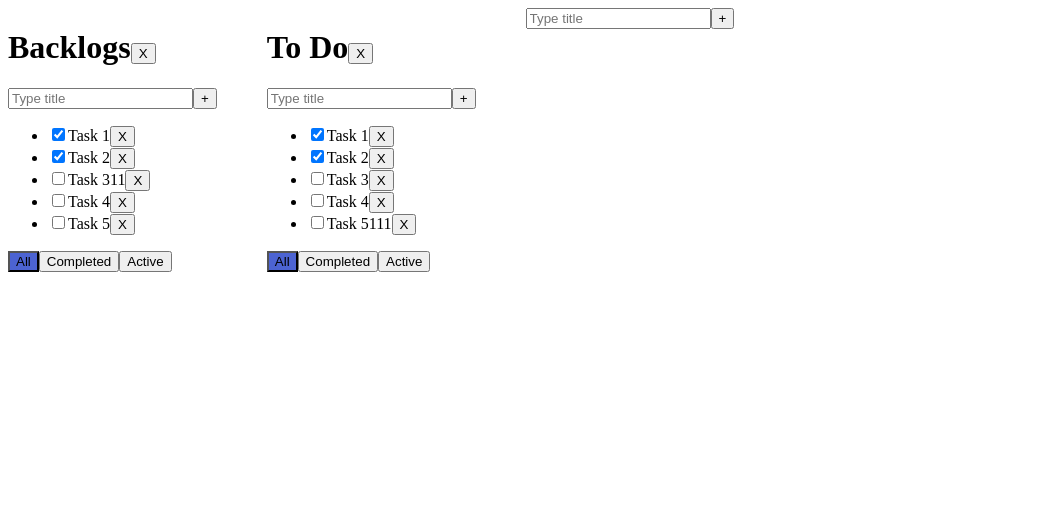
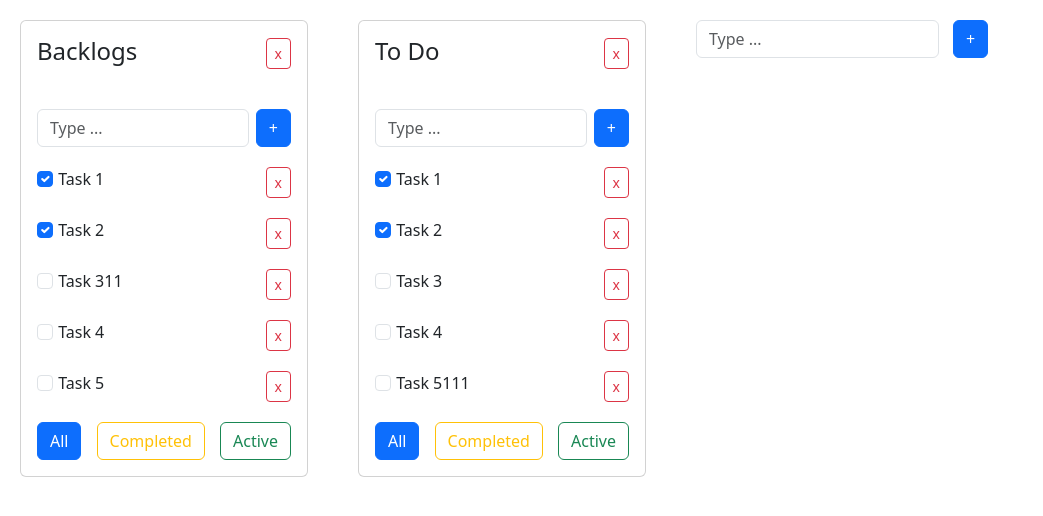
Before and after one commit to BekzodDeveloper/todolist-v2, a React (Create React App) app: page / in a window 1280 px wide. Shown: the top 516 px of the page, without its empty margins (0-1043 px from the left). Built offline with nearby package versions, Linux system fonts and the light colour scheme.

Commit message:
Add react-bootstrap and style the components

```diff
--- a/package.json
+++ b/package.json
@@ -11,7 +11,9 @@
     "@types/react": "^18.0.0",
     "@types/react-dom": "^18.0.0",
     "@types/uuid": "^9.0.1",
+    "bootstrap": "^5.3.0",
     "react": "^18.2.0",
+    "react-bootstrap": "^2.7.4",
     "react-dom": "^18.2.0",
     "react-scripts": "5.0.1",
     "typescript": "^4.4.2",
--- a/public/index.html
+++ b/public/index.html
@@ -24,6 +24,12 @@
       work correctly both with client-side routing and a non-root public URL.
       Learn how to configure a non-root public URL by running `npm run build`.
     -->
+    <link
+            rel="stylesheet"
+            href="https://cdn.jsdelivr.net/npm/bootstrap@5.3.0/dist/css/bootstrap.min.css"
+            integrity="sha384-9ndCyUaIbzAi2FUVXJi0CjmCapSmO7SnpJef0486qhLnuZ2cdeRhO02iuK6FUUVM"
+            crossorigin="anonymous"
+    />
     <title>React App</title>
   </head>
   <body>
--- a/src/App.css
+++ b/src/App.css
@@ -1,3 +1,6 @@
+body{
+    overflow-x: auto;
+}
 .todolist__wrapper{
     display: flex;
     grid-gap: 50px;
--- a/src/App.tsx
+++ b/src/App.tsx
@@ -3,11 +3,13 @@ import './App.css';
 import {TaskType, Todolist} from "./components/Todolist";
 import {v1} from "uuid";
 import {AddItemForm} from "./components/AddItemForm";
+import {Col, Container, Row} from "react-bootstrap";
 
 
 export type FilterValueType = "all" | "active" | "completed";
 export type TodolistType = { id: string, title: string, filter: FilterValueType };
 export type TasksStateType = { [key: string]: Array<TaskType> }
+
 
 function App() {
 
@@ -78,7 +80,6 @@ function App() {
     }
 
     function onChangeTaskTitle(taskTitle: string, taskId: string, todolistId: string) {
-        debugger
         tasks[todolistId].find(t => {
             if (taskId === t.id) {
                 t.title = taskTitle;
@@ -90,6 +91,9 @@ function App() {
 
     return (
         <div className="App">
+            <Container fluid style={{padding:"20px"}}>
+                <Row>
+                    <Col>
                         <div className={"todolist__wrapper"}>
 
                             {todolists.map(tl => {
@@ -122,10 +126,14 @@ function App() {
                                                  onChangeTaskTitle={onChangeTaskTitle}
                                 />
                             })}
+
                             <AddItemForm addItem={(title: string) => {
                                 addTodolist(title)
                             }}/>
                         </div>
+                    </Col>
+                </Row>
+            </Container>
         </div>
     );
 }
--- a/src/components/AddItemForm.tsx
+++ b/src/components/AddItemForm.tsx
@@ -1,5 +1,6 @@
 import * as React from "react";
 import {ChangeEvent, FC, KeyboardEvent, useState} from "react";
+import {Button, Col, Container, Form, InputGroup, Row} from "react-bootstrap";
 
 export type AddItemForm = {
     addItem: (title: string) => void
@@ -33,16 +34,34 @@ export const AddItemForm: FC<AddItemForm>
         }
     }
 
-    return <div>
-        <input value={newTaskTitle}
-               onChange={onChangeNewTaskTitle}
-               onKeyPress={onKeyPress}
-               type="text" placeholder={"Type title"}
-               className={error ? "error" : ""}
-        />
+    return <div style={{marginBottom:"20px"}}>
+        <Container>
+            <Row className="justify-content-lg-between">
+                <Col style={{padding:"0px"}}
+                    md={10}>
+                    <Form.Control
+                        placeholder={"Type ..."}
+                        aria-label={newTaskTitle}
+                        aria-describedby="basic-addon1"
+                        onChange={onChangeNewTaskTitle}
+                        onKeyPress={onKeyPress}
+                        className={error ? "error" : ""}
+                        value={newTaskTitle}
+                    /></Col>
+                <Col style={{padding:"0px"}}
+                    md="auto"><Button variant={"primary"} onClick={onAddTask}>+</Button>
+                    {error ? <div className="error-message">{error}</div> : ""}</Col>
+            </Row>
 
-        <button onClick={onAddTask}>+</button>
-        {error ? <div className="error-message">{error}</div> : ""}
+            {/*<input value={newTaskTitle}*/}
+            {/*       onChange={onChangeNewTaskTitle}*/}
+            {/*       type="text" placeholder={"Type title"}*/}
+            {/*       onChange={onChangeNewTaskTitle}*/}
+            {/*       onKeyPress={onKeyPress}*/}
+            {/*       className={error ? "error" : ""}*/}
+            {/*/>*/}
 
+
+        </Container>
     </div>
 }
--- a/src/components/EditableSpan.tsx
+++ b/src/components/EditableSpan.tsx
@@ -1,5 +1,6 @@
 import * as React from "react";
 import {ChangeEvent, FC, useState} from "react";
+import {Button, Col, Container, Form, Row} from "react-bootstrap";
 
 export type EditableSpanType = {
     title: string
@@ -26,10 +27,12 @@ export const EditableSpan: FC<EditableSpanType> =
         }
 
         function activateViewMode() {
-            debugger
+            if (text.trim() !== "") {
                 setEditMode(false);
                 setText(text)
                 onChangeText(text)
+            }
+
         }
 
         function onChangeInput(e: ChangeEvent<HTMLInputElement>) {
@@ -40,19 +43,33 @@ export const EditableSpan: FC<EditableSpanType> =
             removeItem(itemId)
         }
 
-        return <span style={{margin: "0px 0px 10px"}}>
+        return (
+            <span style={{margin: "0px 0px 10px"}}>
+            <Container fluid>
+                <Row className="justify-content-lg-between">
+                    <Col style={{padding: "0px"}} md={10}>
                         {editMode ?
-                <input autoFocus
+                            <Form.Control
+                                size={"sm"}
+                                placeholder="Type a title"
+                                aria-label="Title"
+                                aria-describedby="basic-addon1"
                                 value={text}
+                                autoFocus
                                 onBlur={activateViewMode}
-                       onChange={onChangeInput} type="text"/>
+                                onChange={onChangeInput} type="text"
+                            />
                             :
                             <span onDoubleClick={activateEditMode}>
                             {title}
                         </span>
                         }
+                    </Col>
+                    <Col style={{padding: "0px"}} md={"auto"}>
+                        <Button size="sm" variant={"outline-danger"} onClick={onRemoveItem}>x</Button>
 
-
-            <button onClick={onRemoveItem}>X</button>
-        </span>
+                    </Col>
+                </Row>
+            </Container>
+        </span>)
     }
--- a/src/components/Todolist.tsx
+++ b/src/components/Todolist.tsx
@@ -4,6 +4,7 @@ import {ChangeEvent, FC, useState} from 'react';
 import {FilterValueType} from "../App";
 import {AddItemForm} from "./AddItemForm";
 import {EditableSpan} from "./EditableSpan";
+import {Button, Card, Col, Container, Form, Row} from "react-bootstrap";
 
 export type TaskType = {
     id: string
@@ -63,8 +64,10 @@ export const Todolist: FC<TodolistType> =
 
         return (
             <div>
-                <div>
-                    <h1>
+                <Card style={{width: '18rem'}}>
+                    <Card.Body>
+                        <Card.Title>
+                            <h1 style={{fontSize: "24px",marginBottom:"40px"}}>
                                 <EditableSpan
                                     title={title}
                                     itemId={todolistId}
@@ -72,39 +75,82 @@ export const Todolist: FC<TodolistType> =
                                     onChangeText={changeTodolistTitle}
                                 />
                             </h1>
-
-                    <AddItemForm addItem={onAddTask}/>
-                </div>
-                <ul>
+                        </Card.Title>
+                        <Card.Text>
+                            <div><AddItemForm addItem={onAddTask}/></div>
+                            <ul style={{padding: "0px", margin: "0px"}}>
                                 {tasks.map(t => {
                                     const onRemoveTask = () => removeTask(t.id, todolistId);
                                     const onChangeStatus = (e: ChangeEvent<HTMLInputElement>) => {
                                         changeStatus(t.id, e.currentTarget.checked, todolistId)
                                     };
-                        const changeTaskTitle = (value:string) => {
+                                    const changeTaskTitle = (value: string) => {
                                         onChangeTaskTitle(value, t.id, todolistId)
                                     }
 
-                        return <li key={t.id}>
-                            <input type={"checkbox"}
+                                    return <li key={t.id}
+                                               style={{
+                                                   listStyle: "none",
+                                                   marginBottom: "20px"
+                                               }}>
+                                        <Form>
+                                            <Container fluid>
+                                                <Row className="justify-content-lg-between">
+                                                    <Col style={{padding: "0px"}} md={1}>
+                                                        <Form.Check
+                                                            type={"checkbox"}
+                                                            id={t.id}
                                                             checked={t.isDone}
                                                             onChange={onChangeStatus}
-                            />
-                            <EditableSpan title={t.title}
+                                                        /></Col>
+
+                                                    <Col style={{padding: "0px"}}>
+                                                        <EditableSpan
+                                                            title={t.title}
                                                             itemId={t.id}
                                                             removeItem={onRemoveTask}
                                                             onChangeText={changeTaskTitle}/>
+
+                                                    </Col>
+                                                </Row>
+                                            </Container>
+                                        </Form>
+
                                     </li>
                                 })}
                             </ul>
+                        </Card.Text>
                         <div>
-                    <button className={filter === "all" ? "activeFilter" : ""} onClick={onFilterAll}>All</button>
-                    <button className={filter === "completed" ? "activeFilter" : ""}
-                            onClick={onFilterCompleted}>Completed
-                    </button>
-                    <button className={filter === "active" ? "activeFilter" : ""} onClick={onFilterActive}>Active
-                    </button>
+                            <Container>
+                                <Row className="justify-content-lg-between">
+                                    <Col md={"auto"}
+                                        style={{padding: "0px"}}>
+                                        {filter === "all" ?
+                                            <Button variant={"primary"} onClick={onFilterAll}>All</Button>
+                                            : <Button variant={"outline-primary"} onClick={onFilterAll}>All</Button>}
+                                    </Col>
+
+                                    <Col md={"auto"}
+                                        style={{padding: "0px"}}>
+                                        {filter === "completed" ?
+                                            <Button variant={"warning"} onClick={onFilterCompleted}>Completed</Button>
+                                            : <Button variant={"outline-warning"}
+                                                      onClick={onFilterCompleted}>Completed</Button>}
+                                    </Col>
+
+                                    <Col md={"auto"}
+                                        style={{padding: "0px"}}>
+                                        {filter === "active" ?
+                                            <Button variant={"success"} onClick={onFilterActive}>Active</Button>
+                                            : <Button variant={"outline-success"}
+                                                      onClick={onFilterActive}>Active</Button>}
+                                    </Col>
+                                </Row>
+                            </Container>
                         </div>
+                    </Card.Body>
+                </Card>
+
             </div>
         )
     }
```
Also changed, not shown: 1 other file (tests, documents, lock files or other folders). Lines whose indentation alone changed are shown as unchanged.
